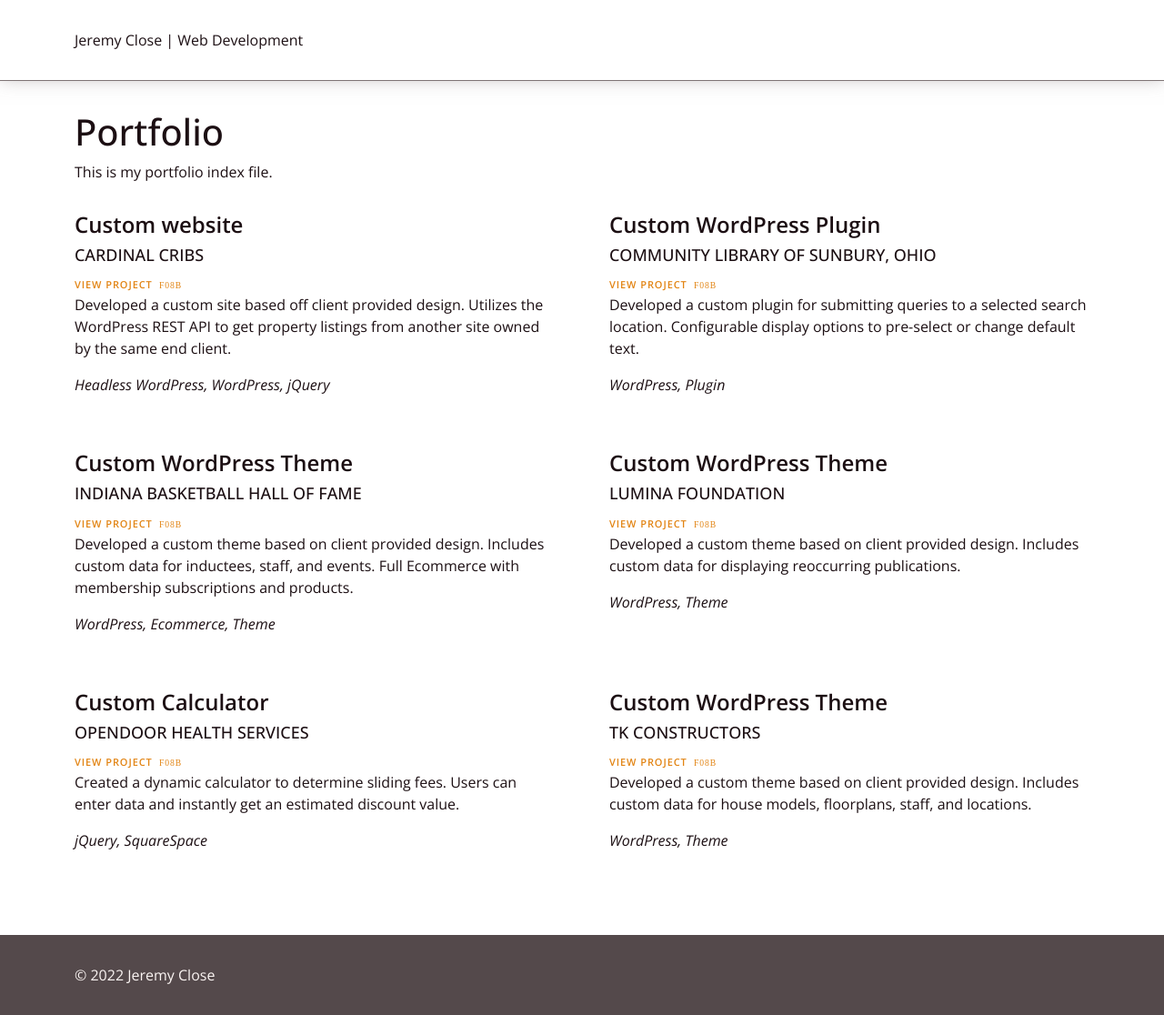
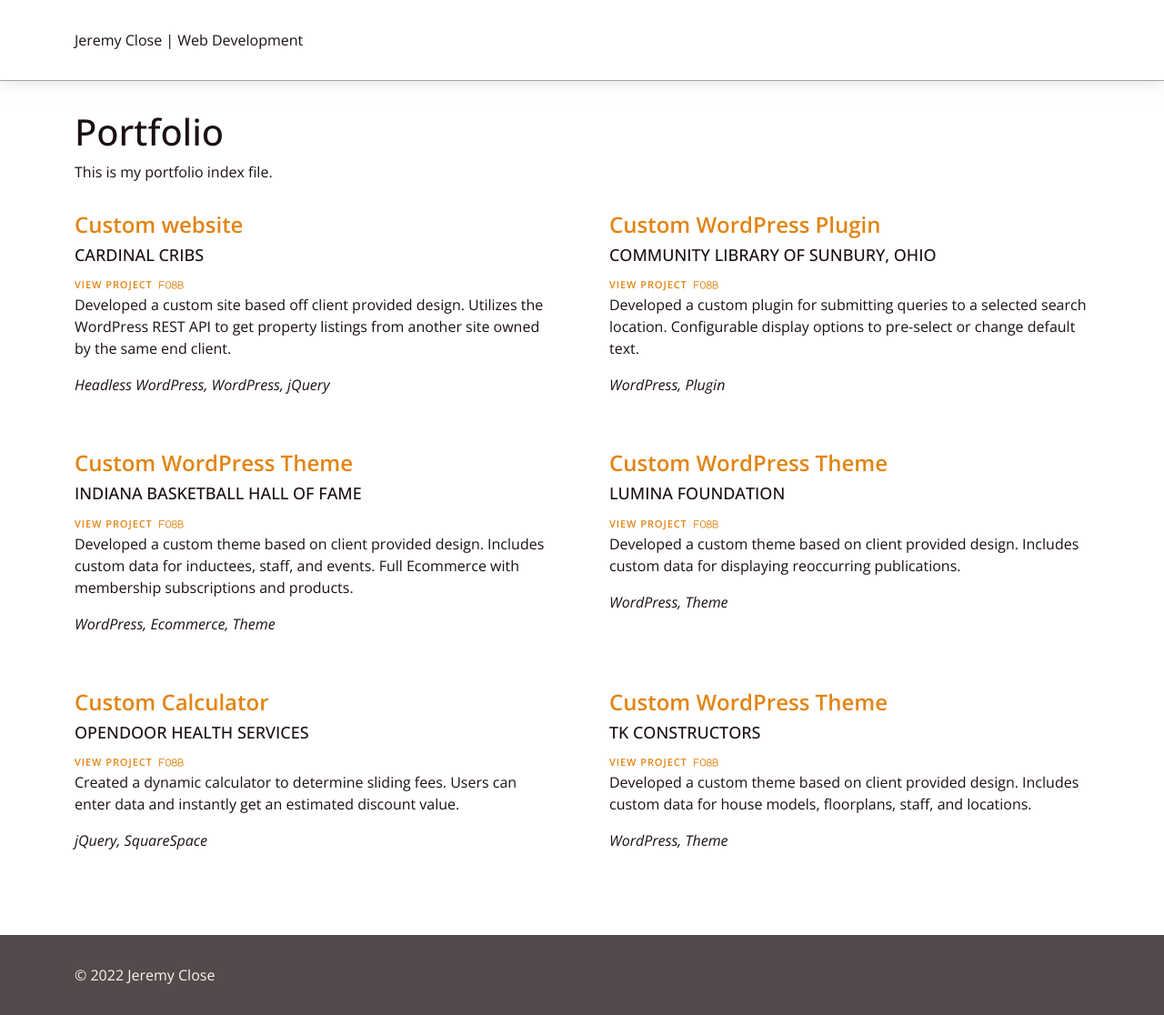
Before and after one commit to jkclose/jkclose.github.io, a Jekyll site: the page built from index.html, in a window 1280 px wide. Shown: the whole page at 91% size. Built offline with Jekyll 4.4.1, drawn with Linux system fonts in a browser that asks for light colours; nearby versions of some CDN libraries.

Commit message:
Project Collection testing

```diff
--- a/css/scss/_variables.scss
+++ b/css/scss/_variables.scss
@@ -66,7 +66,7 @@
 TYPOGRAPHY
 *********************/
 @import url('//fonts.googleapis.com/css2?family=Open+Sans:ital,wdth,wght@0,75..100,300..800;1,100,300..800&display=swap');
-@import url('//use.fontawesome.com/releases/v5.10.2/css/all.css');
+@import url('//cdnjs.cloudflare.com/ajax/libs/font-awesome/6.2.1/css/all.min.css');
 
 $font-awesome: "Font Awesome 5 Free";
 
--- a/css/style.scss
+++ b/css/style.scss
@@ -67,9 +67,9 @@
 	> header {
 		padding-top: $spacer * 2;
 		padding-bottom: $spacer * 2;
-		border-bottom: 1px solid $gray-600;
+		border-bottom: 1px solid $gray-400;
 		margin-bottom: $spacer * 2;
-		box-shadow: 0 -4px 20px 0 rgba($gray-600, 0.5);
+		box-shadow: 0 -4px 20px 0 rgba($gray-400, 0.5);
 	}
 
 	> main {
@@ -105,6 +105,7 @@
 			h3 {
 				font-size: 1.5rem;
 				font-weight: 600;
+				color: $primary;
 			}
 			h4 {
 				font-size: 1.125rem;
```
